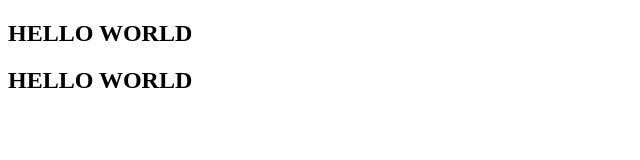
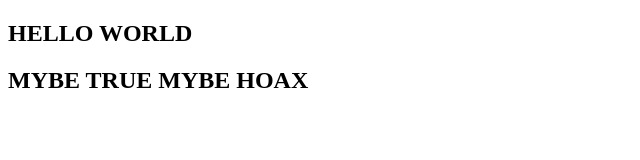
Before and after one commit to MochIsrin068/sawala-repo-remote, a plain HTML site: page index.html in a window 1280 px wide. Shown: the whole page, without its empty margins (0-640 px from the left). Drawn offline with Linux system fonts and the light colour scheme.

Commit message:
third commit

```diff
--- a/index.html
+++ b/index.html
@@ -10,7 +10,7 @@
 
 <body>
     <h2>HELLO WORLD</h2>
-    <h2>HELLO WORLD</h2>
+    <h2>MYBE TRUE MYBE HOAX</h2>
 </body>
 
 </html>
```
